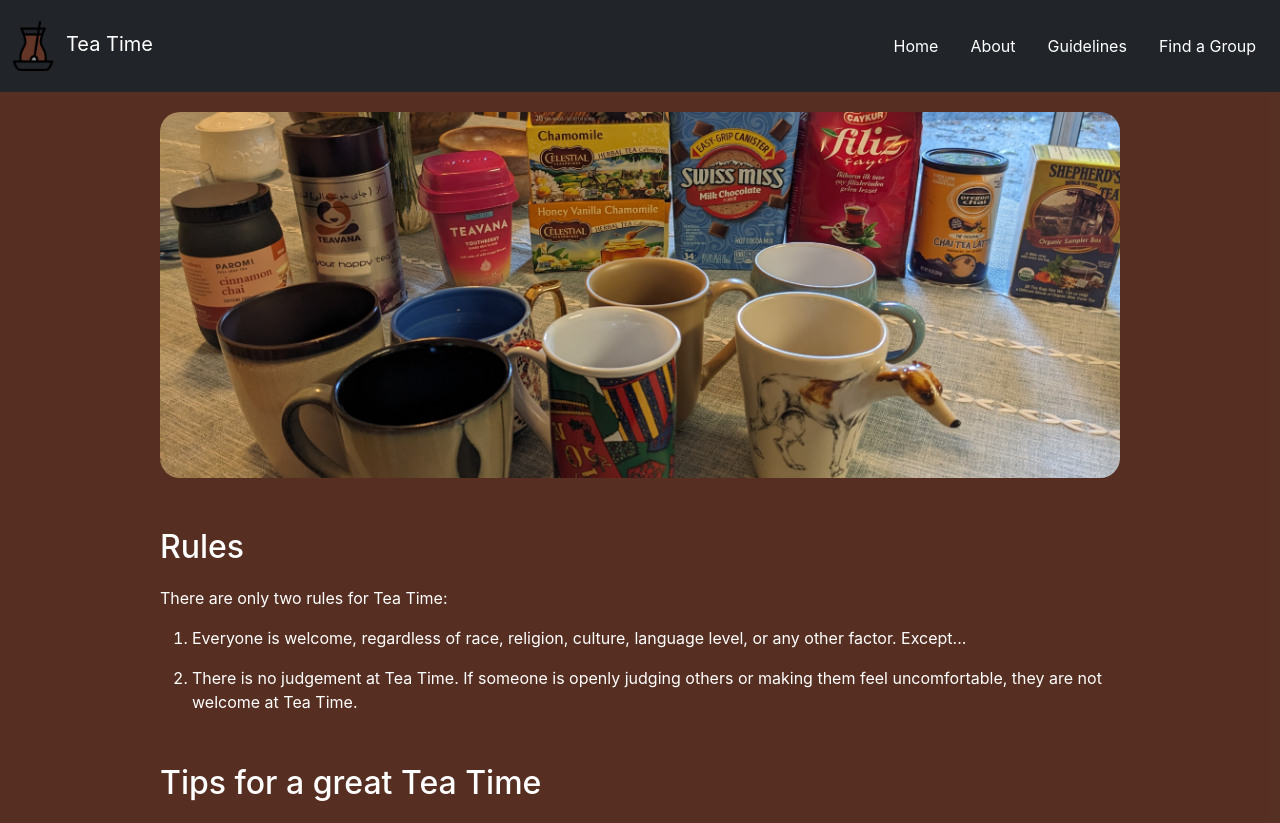
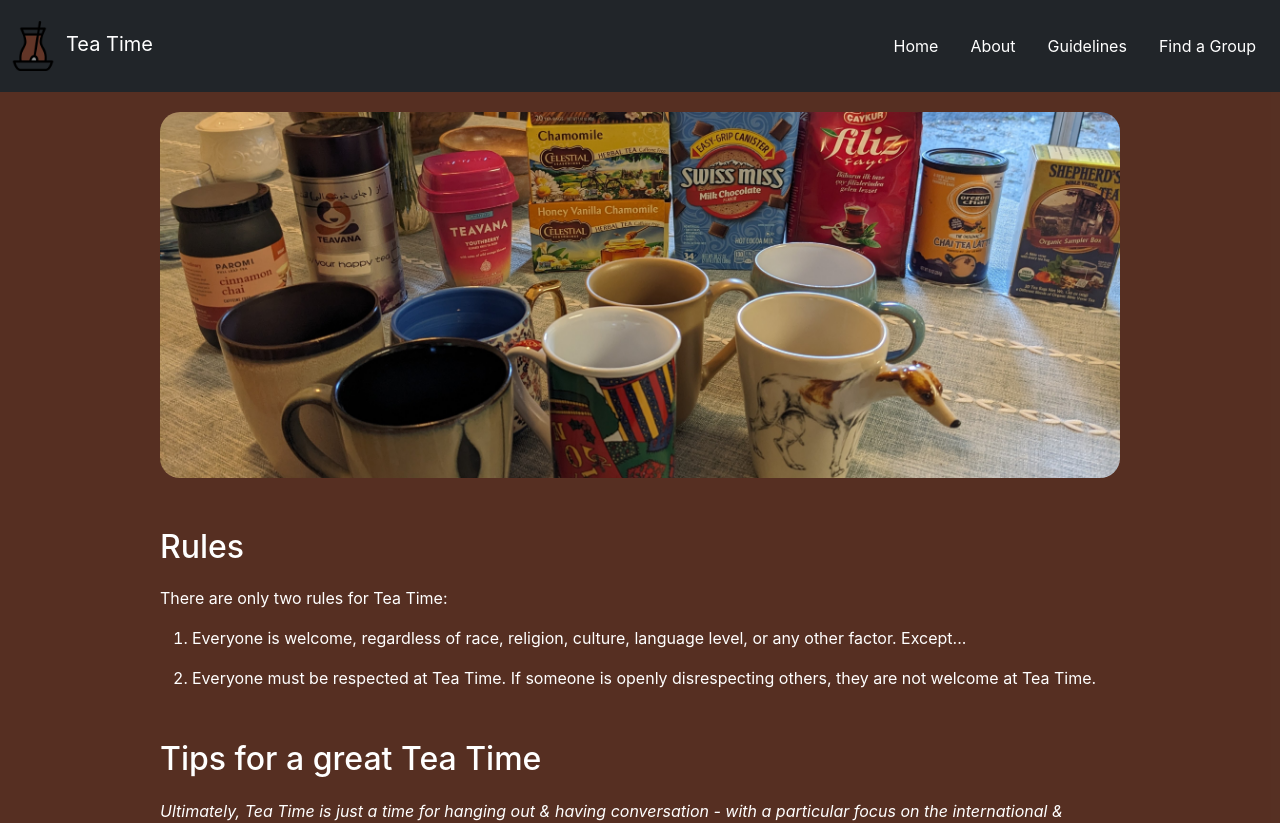
Before and after one commit to derekantrican/TeaTime, a React (Create React App) app: page /guidelines in a window 1280 px wide. Shown: the top 823 px of the page. Built offline with nearby package versions, Linux system fonts and the light colour scheme.

Commit message:
Minor changes to some wording

```diff
--- a/src/pages/About.js
+++ b/src/pages/About.js
@@ -24,7 +24,7 @@
                         <p>You are interested in making new friends and are looking for a casual hangout</p>
                     </li>
                     <li>
-                        <p>You want to meet people from all over the world and make them feel welcome (most people that come to America never get invited to an American's home)</p>
+                        <p>You want to meet people from all over the world and make them feel welcome (many people that come to America never get invited to an American's home)</p>
                     </li>
                 </ul>
                 <h2>What happens at Tea Time?</h2>
--- a/src/pages/Guidelines.js
+++ b/src/pages/Guidelines.js
@@ -21,7 +21,7 @@
                         <p>Everyone is welcome, regardless of race, religion, culture, language level, or any other factor. Except...</p>
                     </li>
                     <li>
-                        <p>There is no judgement at Tea Time. If someone is openly judging others or making them feel uncomfortable, they are not welcome at Tea Time.</p>
+                        <p>Everyone must be respected at Tea Time. If someone is openly disrespecting others, they are not welcome at Tea Time.</p>
                     </li>
                 </ol>
                 <h2>Tips for a great Tea Time</h2>
```
